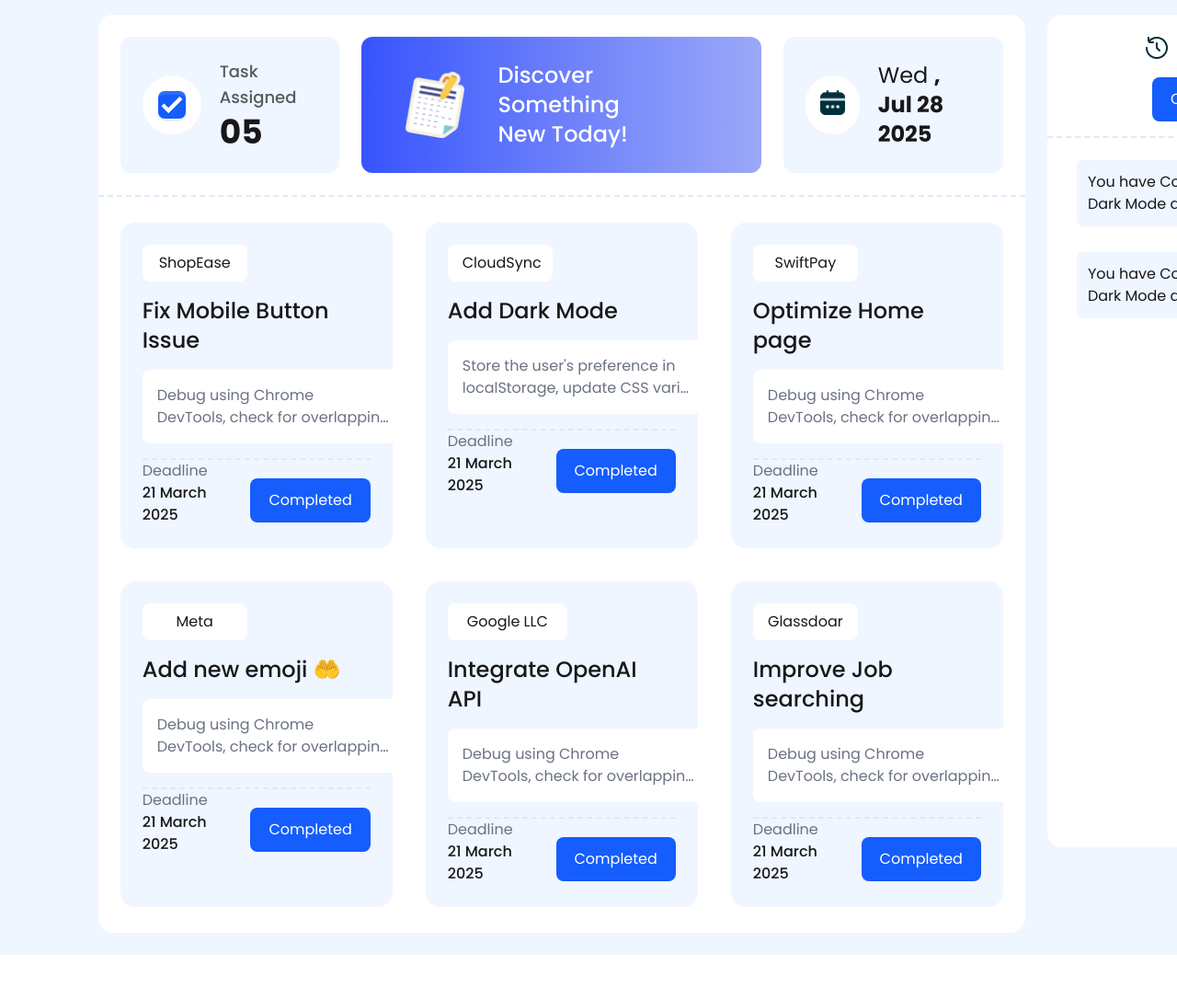
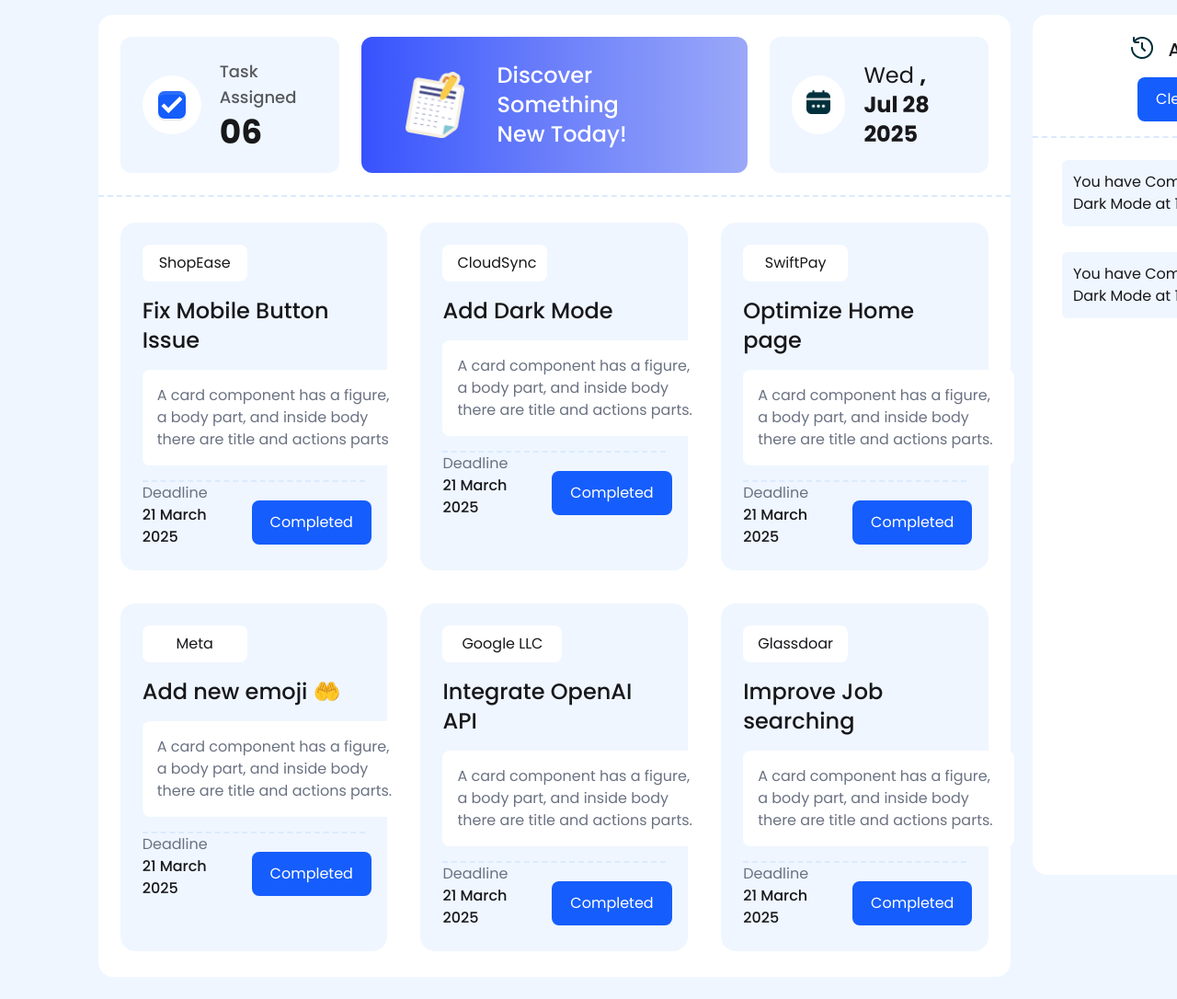
Before and after one commit to eishadi/Assignment-05, a plain HTML site: page index.html in a window 1280 px wide. Shown: the part 140-1226 px from the top of the page at 92% size. Before the commit the page ends 1178 px from the top, so only its background shows below. Drawn offline with nearby package versions, Linux system fonts and the light colour scheme.

Commit message:
Added Some Change's In DevBoard

```diff
--- a/index.html
+++ b/index.html
@@ -17,7 +17,6 @@
         rel="stylesheet">
     <style type="text/tailwindcss">
         @theme {
-        --color-clifford: #da373d;
         --font-poppins: Poppins, sans-serif;
         }
     </style>
@@ -57,14 +56,14 @@
                         </span>
                         <div>
                             <p class="pb-1 text-lg font-medium opacity-70">Task Assigned</p>
-                            <p class="font-bold text-4xl">05</p>
+                            <p class="font-bold text-4xl">06</p>
                         </div>
                     </div>
                     <!-- Discover Card -->
                     <div
-                        class="flex gap-7 px-10 py-5 my-6 rounded-xl bg-gradient-to-r from-[#3752FD] via-[#6C7FFA] to-[#9BA8F8] text-white items-center ">
+                        class="flex gap-7 px-10 py-5 my-6 rounded-xl bg-gradient-to-r from-[#3752FD] via-[#6C7FFA] to-[#9BA8F8] text-white items-center cursor-pointer">
                         <img class="w-20 h-20" src="assets/board.png" alt="">
-                        <p class="text-2xl font-medium pr-24">Discover Something <br> New Today!</p>
+                        <p class="text-2xl font-medium pr-20">Discover Something <br> New Today!</p>
                     </div>
                     <!-- Date Card -->
                     <div class="w-72 flex gap-5 bg-blue-50 items-center rounded-xl px-6 py-5 my-6 mr-6">
@@ -80,8 +79,8 @@
                     <div class="bg-blue-50 rounded-2xl p-6">
                         <p class="bg-white w-[114px] text-center px-4 py-2 rounded-lg mb-4">ShopEase</p>
                         <h3 class="font-medium text-2xl pb-4">Fix Mobile Button Issue </h3>
-                        <p class="overflow-hidden text-nowrap text-ellipsis w-[285px] text-gray-500 bg-white rounded-lg p-4 mb-4">Debug using Chrome <br> DevTools, check for overlapping elements, and ensure onClick works properly and ensure onClick works properly</p>
-                        <div class="flex gap-10 items-center border-t-2 border-dashed border-blue-100">
+                        <p class="w-[295px] text-gray-500 bg-white rounded-lg p-4 mb-4">A card component has a figure, a body part, and inside body there are title and actions parts</p>
+                        <div class="flex gap-12 items-center border-t-2 border-dashed border-blue-100">
                             <p><span class="text-gray-500">Deadline</span> <br> <span class="text- font-medium">21 March 2025</span></p>
                             <button class="bg-blue-600 text-white px-5 py-3 rounded-lg mt-4 hover:bg-black hover:text-white cursor-pointer">Completed</button>
                         </div>
@@ -90,8 +89,8 @@
                     <div class="bg-blue-50 rounded-2xl p-6">
                         <p class="bg-white w-[114px] text-center px-4 py-2 rounded-lg mb-4">CloudSync</p>
                         <h3 class="font-medium text-2xl pb-4">Add Dark Mode</h3>
-                        <p class="overflow-hidden text-nowrap text-ellipsis w-[285px] text-gray-500 bg-white rounded-lg p-4 mb-4">Store the user's preference in <br> localStorage, update CSS variables dynamically, and apply a smooth transition effect.</p>
-                        <div class="flex gap-10 items-center border-t-2 border-dashed border-blue-100">
+                        <p class="w-[295px] text-gray-500 bg-white rounded-lg p-4 mb-4">A card component has a figure, a body part, and inside body there are title and actions parts.</p>
+                        <div class="flex gap-12 items-center border-t-2 border-dashed border-blue-100">
                             <p><span class="text-gray-500">Deadline</span> <br> <span class="text- font-medium">21 March 2025</span></p>
                             <button class="bg-blue-600 text-white px-5 py-3 rounded-lg mt-4 hover:bg-black hover:text-white cursor-pointer">Completed</button>
                         </div>
@@ -100,8 +99,8 @@
                     <div class="bg-blue-50 rounded-2xl p-6">
                         <p class="bg-white w-[114px] text-center px-4 py-2 rounded-lg mb-4">SwiftPay</p>
                         <h3 class="font-medium text-2xl pb-4">Optimize  Home page</h3>
-                        <p class="overflow-hidden text-nowrap text-ellipsis w-[285px] text-gray-500 bg-white rounded-lg p-4 mb-4">Debug using Chrome <br> DevTools, check for overlapping elements, and ensure onClick works properly and ensure onClick works properly</p>
-                        <div class="flex gap-10 items-center border-t-2 border-dashed border-blue-100">
+                        <p class="w-[295px] text-gray-500 bg-white rounded-lg p-4 mb-4">A card component has a figure, a body part, and inside body there are title and actions parts.</p>
+                        <div class="flex gap-12 items-center border-t-2 border-dashed border-blue-100">
                             <p><span class="text-gray-500">Deadline</span> <br> <span class="text- font-medium">21 March 2025</span></p>
                             <button class="bg-blue-600 text-white px-5 py-3 rounded-lg mt-4 hover:bg-black hover:text-white cursor-pointer">Completed</button>
                         </div>
@@ -110,8 +109,8 @@
                     <div class="bg-blue-50 rounded-2xl p-6">
                         <p class="bg-white w-[114px] text-center px-4 py-2 rounded-lg mb-4">Meta</p>
                         <h3 class="font-medium text-2xl pb-4">Add new emoji 🤲</h3>
-                        <p class="overflow-hidden text-nowrap text-ellipsis w-[285px] text-gray-500 bg-white rounded-lg p-4 mb-4">Debug using Chrome <br> DevTools, check for overlapping elements, and ensure onClick works properly and ensure onClick works properly</p>
-                        <div class="flex gap-10 items-center border-t-2 border-dashed border-blue-100">
+                        <p class="w-[295px] text-gray-500 bg-white rounded-lg p-4 mb-4">A card component has a figure, a body part, and inside body there are title and actions parts.</p>
+                        <div class="flex gap-12 items-center border-t-2 border-dashed border-blue-100">
                             <p><span class="text-gray-500">Deadline</span> <br> <span class="text- font-medium">21 March 2025</span></p>
                             <button class="bg-blue-600 text-white px-5 py-3 rounded-lg mt-4 hover:bg-black hover:text-white cursor-pointer">Completed</button>
                         </div>
@@ -120,8 +119,8 @@
                     <div class="bg-blue-50 rounded-2xl p-6">
                         <p class="bg-white w-[130px] text-center px-4 py-2 rounded-lg mb-4">Google LLC</p>
                         <h3 class="font-medium text-2xl pb-4">Integrate OpenAI API </h3>
-                        <p class="overflow-hidden text-nowrap text-ellipsis w-[285px] text-gray-500 bg-white rounded-lg p-4 mb-4">Debug using Chrome <br> DevTools, check for overlapping elements, and ensure onClick works properly and ensure onClick works properly</p>
-                        <div class="flex gap-10 items-center border-t-2 border-dashed border-blue-100">
+                        <p class="w-[295px] text-gray-500 bg-white rounded-lg p-4 mb-4">A card component has a figure, a body part, and inside body there are title and actions parts.</p>
+                        <div class="flex gap-12 items-center border-t-2 border-dashed border-blue-100">
                             <p><span class="text-gray-500">Deadline</span> <br> <span class="text- font-medium">21 March 2025</span></p>
                             <button class="bg-blue-600 text-white px-5 py-3 rounded-lg mt-4 hover:bg-black hover:text-white cursor-pointer">Completed</button>
                         </div>
@@ -130,8 +129,8 @@
                     <div class="bg-blue-50 rounded-2xl p-6 mb">
                         <p class="bg-white w-[114px] text-center px-4 py-2 rounded-lg mb-4">Glassdoar</p>
                         <h3 class="font-medium text-2xl pb-4">Improve Job searching </h3>
-                        <p class="overflow-hidden text-nowrap text-ellipsis w-[285px] text-gray-500 bg-white rounded-lg p-4 mb-4">Debug using Chrome <br> DevTools, check for overlapping elements, and ensure onClick works properly and ensure onClick works properly</p>
-                        <div class="flex gap-10 items-center border-t-2 border-dashed border-blue-100">
+                        <p class="w-[295px] text-gray-500 bg-white rounded-lg p-4 mb-4">A card component has a figure, a body part, and inside body there are title and actions parts.</p>
+                        <div class="flex gap-12 items-center border-t-2 border-dashed border-blue-100">
                             <p><span class="text-gray-500">Deadline</span> <br> <span class="text- font-medium">21 March 2025</span></p>
                             <button class="bg-blue-600 text-white px-5 py-3 rounded-lg mt-4 hover:bg-black hover:text-white cursor-pointer">Completed</button>
                         </div>
@@ -139,10 +138,9 @@
                 </div>
             </div>
             </section>
-
-                <!-- Activity Section -->
+            <!-- Activity Section -->
             <section>
-            <div class="bg-white w-[370px] h-[905px] mb-6 pt-6 rounded-2xl">
+            <div class="bg-white w-[370px] h-[935px] mb-6 pt-6 rounded-2xl">
                 <div class="text-center border-b-2 border-dashed border-blue-100 pb-4">
                     <div class="flex justify-center gap-4">
                         <img class="w-6 h-6" src="assets/activity.png" alt="">
```
Also changed, not shown: blog.html (added).
